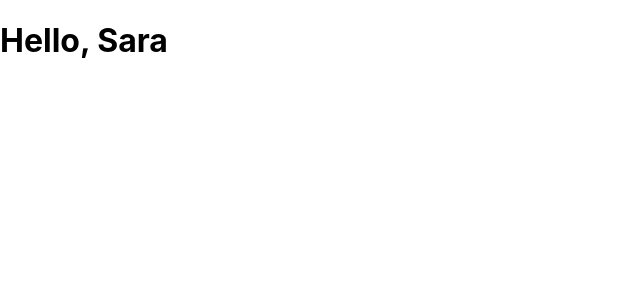
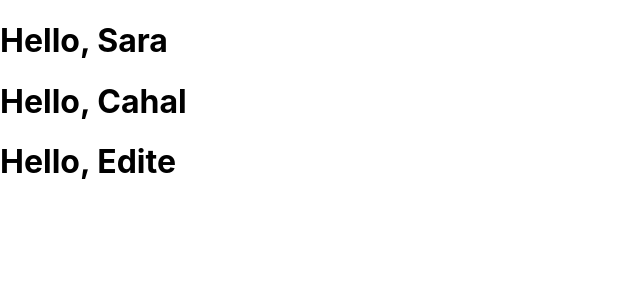
Before and after one commit to sokkanji/react-study, a React (Create React App) app: page / in a window 1280 px wide. Shown: the top 300 px of the page, without its empty margins (0-640 px from the left). Built offline with nearby package versions, Linux system fonts and the light colour scheme.

Commit message:
4. Component와 Props(컴포넌트 합성)

```diff
--- a/src/index.js
+++ b/src/index.js
@@ -2,14 +2,22 @@ import React from 'react';
 import ReactDOM from 'react-dom';
 import './index.css';
 import App from './App';
-import reportWebVitals from './reportWebVitals';
 
 function Welcome(props) {
   return <h1>Hello, {props.name}</h1>;
 }
 
-const element = <Welcome name="Sara" />;
+function Test() {
+  return (
+    <div>
+      <Welcome name="Sara" />
+      <Welcome name="Cahal" />
+      <Welcome name="Edite" />
+    </div>
+  );
+}
+
 ReactDOM.render(
-  element,
+  <Test />,
   document.getElementById('root')
 );
```
